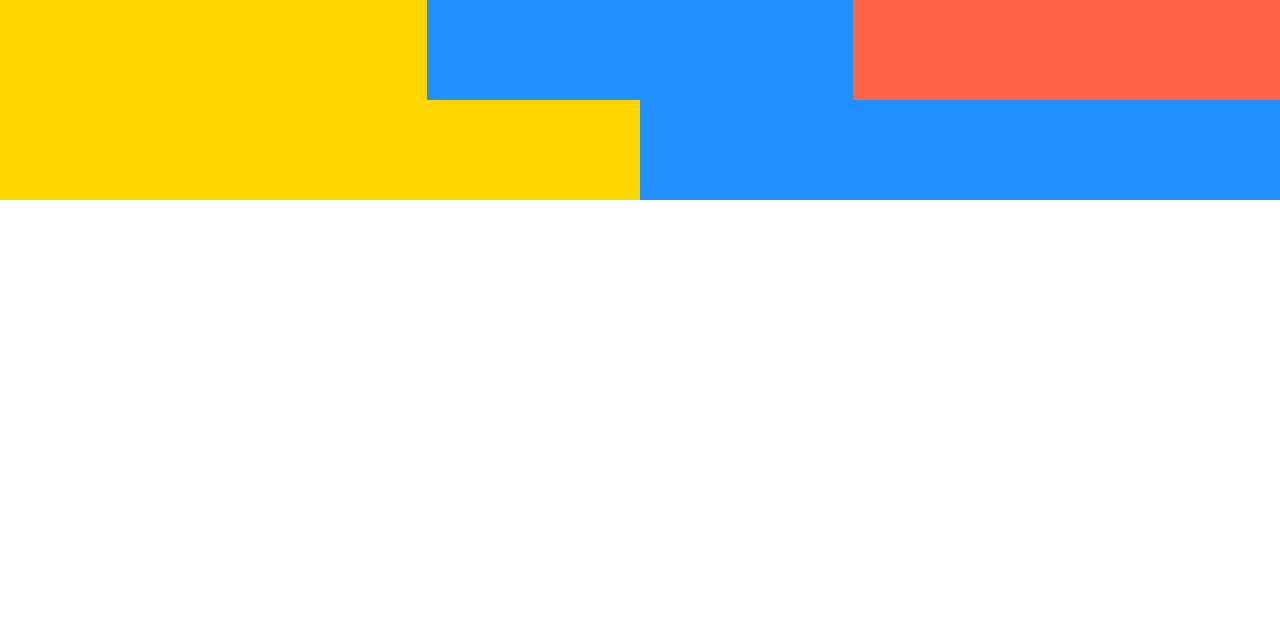
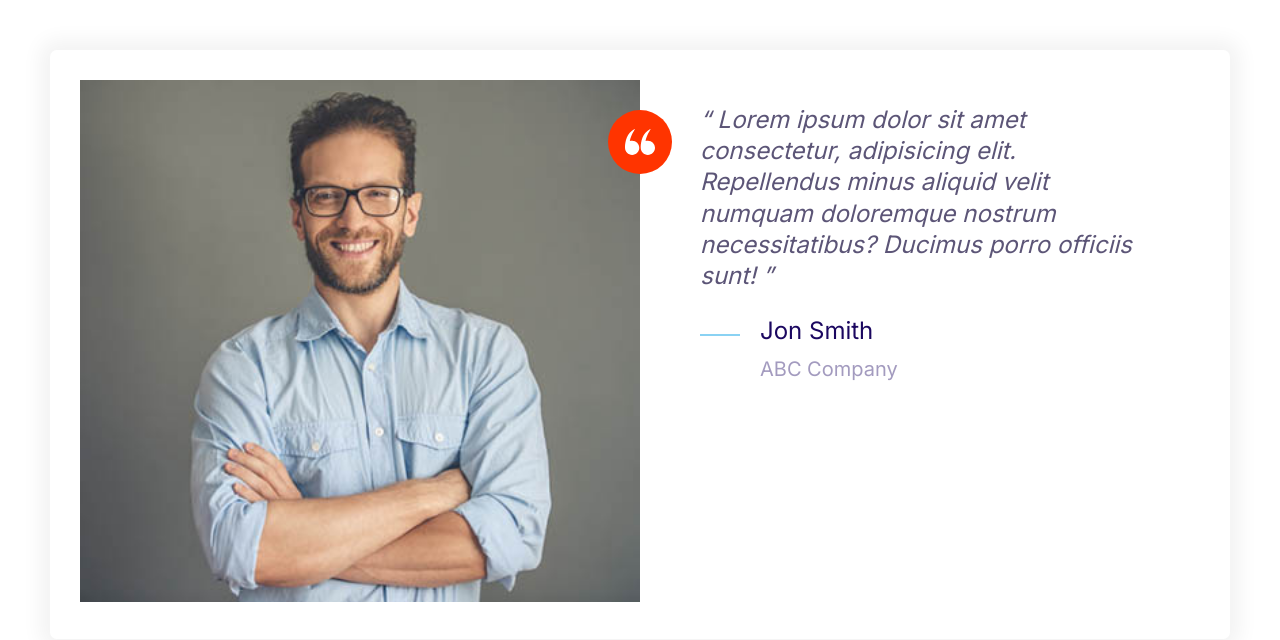
Before and after one commit to Rallanvila/MoshHTML-CSS, a website: page index.html in a window 1280 px wide. Drawn offline with nearby package versions, Linux system fonts and the light colour scheme.

Commit message:
testimonial component built.

```diff
--- a/css/styles.css
+++ b/css/styles.css
@@ -148,9 +148,15 @@ a{
     width: 40px;
     height: 40px;
 }
-
+.icon--small{
+    width: 30px;
+    height: 30px;
+}
 .icon--primary{
     fill: var(--color-primary);
+}
+.icon--white{
+    fill: #fff;
 }
 .icon-container{
     background: #f3f9f8;
@@ -160,6 +166,9 @@ a{
     display: inline-flex;
     justify-content: center;
     align-items: center;
+}
+.icon-container--accent{
+    background: var(--color-accent);
 }
 
 /* Buttons */
@@ -417,3 +426,28 @@ a{
         grid-template-columns: repeat(3, 1fr);
     }
 }
+
+/* Testimonial */
+.testimonial{
+    padding: 3rem;
+}
+.testimonial__img{
+    position: relative;
+}
+.testimonial__img > img{
+    width: 100%;
+}
+.testimonial__img > .icon-container{
+    position: absolute;
+    top: 3rem;
+    right: -32px;
+}
+@media screen and (min-width: 768px){
+    .testimonial .quote,
+    .testimonial .quote__author{
+        font-size: 2.4rem;
+    }
+    .testimonial .quote{
+        margin-left: 6rem;
+    }
+}
--- a/index.html
+++ b/index.html
@@ -14,15 +14,38 @@
 		<link rel="stylesheet" href="./node_modules/normalize.css/normalize.css" />
 		<link rel="stylesheet" href="./css/styles.css" />
 	</head>
-	<body>
-		<div class="grid grid--1x3">
-			<div style="height: 100px; background: gold"></div>
-			<div style="height: 100px; background: dodgerblue"></div>
-			<div style="height: 100px; background: tomato"></div>
-		</div>
-		<div class="grid grid--1x2">
-			<div style="height: 100px; background: gold"></div>
-			<div style="height: 100px; background: dodgerblue"></div>
+	<body style="padding: 5rem">
+		<div class="card testimonial">
+			<div class="grid grid--1x2">
+				<div class="testimonial__img">
+					<img src="images/testimonial.jpg" alt="A happy, smiling customer" />
+					<span class="icon-container icon-container--accent">
+						<svg class="icon icon--white icon--small">
+							<use xlink:href="images/sprite.svg#quotes"></use>
+						</svg>
+					</span>
+				</div>
+				<blockquote class="quote">
+					<p class="quote__text">
+						Lorem ipsum dolor sit amet consectetur, adipisicing elit.
+						Repellendus minus aliquid velit numquam doloremque nostrum
+						necessitatibus? Ducimus porro officiis sunt!
+					</p>
+					<footer>
+						<div class="media">
+							<div class="media__img">
+								<svg class="icon quote__line">
+									<use xlink:href="images/sprite.svg#line"></use>
+								</svg>
+							</div>
+							<div class="media__body">
+								<h3 class="media__title quote__author">Jon Smith</h3>
+								<p class="quote__organization">ABC Company</p>
+							</div>
+						</div>
+					</footer>
+				</blockquote>
+			</div>
 		</div>
 	</body>
 </html>
```
Also changed, not shown: components/testimonial.html (added, +32 -0 lines), images/testimonial.jpg (added).
